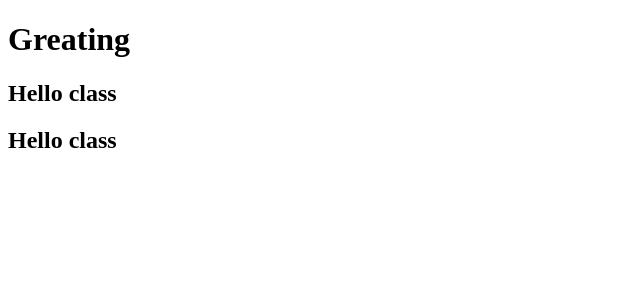
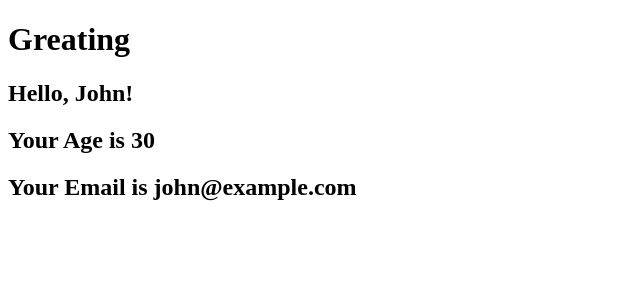
Before and after one commit to Jafar610/ReactState, a React (Vite) app: page / in a window 1280 px wide. Shown: the top 300 px of the page, without its empty margins (0-640 px from the left). Built offline with nearby package versions, Linux system fonts and the light colour scheme.

Commit message:
file update

```diff
--- a/src/App.jsx
+++ b/src/App.jsx
@@ -2,10 +2,16 @@ import React from 'react'
 import Component1 from './Components/contextAPI/Component1'
 export const myContext = React.createContext()
 
+let obj = {
+    name : 'John',
+    age : 30,
+    email : 'john@example.com'
+    }
+
 function App() {
   return (
     <>
-     <myContext.Provider value={ 'Hello class'}>
+     <myContext.Provider value={obj}>
         <Component1 />
      </myContext.Provider>
 
--- a/src/Components/contextAPI/Component3.jsx
+++ b/src/Components/contextAPI/Component3.jsx
@@ -2,12 +2,12 @@ import React, {useContext} from 'react'
 import { myContext } from '../../App'
 function Component3() {
   const value = useContext(myContext);
-  const data  = useContext(myContext);
   return (
     <>
     <h1>Greating</h1>
-    <h2>{value}</h2>
-    <h2>{data}</h2>
+    <h2>Hello, {value.name}!</h2>
+    <h2>Your Age is {value.age}</h2>
+    <h2>Your Email is {value.email}</h2>
     </>
   )
 }
```
